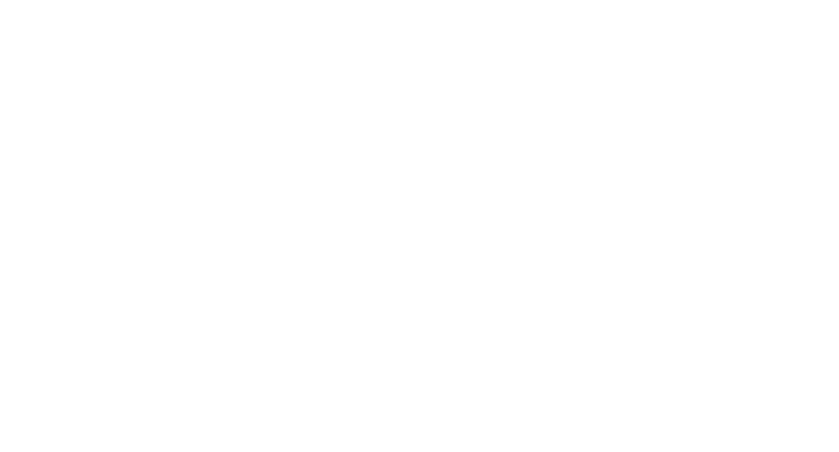
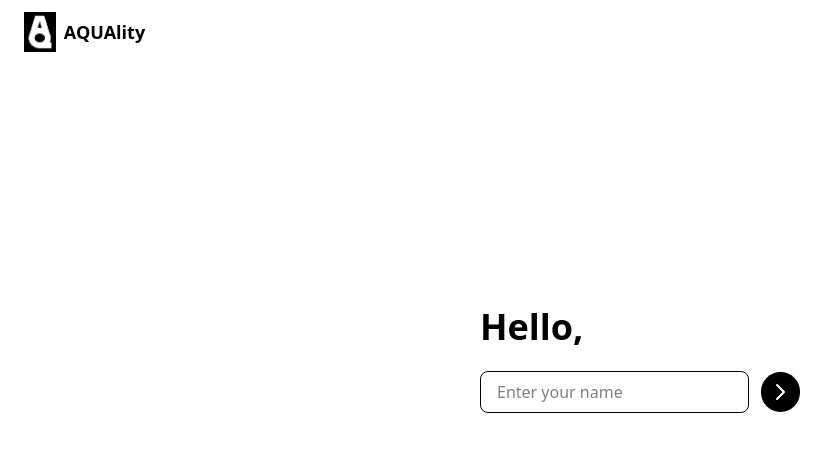
Before and after one commit to Piicharpa/waterStrip, a React (Vite) app in the folder frontend/: page /permission in a window 1280 px wide. Before the commit this address had no page. Shown: the top 452 px of the page, without its empty margins (0-839 px from the left). Built offline with nearby package versions, Linux system fonts and the light colour scheme.

Commit message:
เพิ่มหน้า permission

```diff
--- a/frontend/src/main.tsx
+++ b/frontend/src/main.tsx
@@ -4,6 +4,7 @@ import { BrowserRouter as Router, Route, Routes } from 'react-router-dom';
 import './index.css';
 import FirstPage from './page/firstpage';
 import Pantee from './page/pantee';
+import PermissionPage from './page/permission';
 
 createRoot(document.getElementById('root')!).render(
   <StrictMode>
@@ -11,6 +12,7 @@ createRoot(document.getElementById('root')!).render(
       <Routes>
         <Route path="/" element={<FirstPage />} />
         <Route path="/pantee" element={<Pantee />} />
+        <Route path="/permission" element={<PermissionPage />} />
       </Routes>
     </Router>
   </StrictMode>
--- a/frontend/src/page/firstpage.tsx
+++ b/frontend/src/page/firstpage.tsx
@@ -54,6 +54,7 @@ function FirstPage() {
   const loginPopupRef = useRef<HTMLDivElement>(null);
   const signupPopupRef = useRef<HTMLDivElement>(null);
   const navigate = useNavigate();
+
   useEffect(() => {
     const unsubscribe = onAuthStateChanged(auth, (currentUser) => {
       setUser(currentUser);
@@ -64,6 +65,7 @@ function FirstPage() {
     });
     return () => unsubscribe();
   }, []);
+
   useEffect(() => {
     const handleClick = (e: MouseEvent) => {
       if (!(e.target instanceof Element)) return;
@@ -111,33 +113,37 @@ function FirstPage() {
     setShowLoginPopup(!showLoginPopup);
     setShowSignupPopup(false);
   };
+
   const handleSignupClick = () => {
     setActiveButton("signup");
     setShowSignupPopup(!showSignupPopup);
     setShowLoginPopup(false);
   };
-  const handleNavClick = (nav: string) => {
-    setActiveButton(nav);
-    setShowLoginPopup(false);
-    setShowSignupPopup(false);
-  };
+
   const handleGoogleSignIn = async () => {
     try {
       await signInWithGoogle();
+      // หลังจาก sign in สำเร็จ นำทางไปยังหน้า permission
+      navigate("/permission");
     } catch (error) {
       console.error("Error signing in with Google:", error);
     }
   };
+
   const handleGoogleSignupWithType = async (type: "researcher" | "regular") => {
     setUserType(type);
     try {
       await signInWithGoogle();
+      // หลังจาก sign up สำเร็จ นำทางไปยังหน้า permission
+      navigate("/permission");
+
       // หลังจาก sign in สำเร็จ คุณอาจต้องบันทึกประเภทผู้ใช้ไว้ใน database
       // ตัวอย่าง: saveUserTypeToFirebase(auth.currentUser?.uid, type);
     } catch (error) {
       console.error("Error signing in with Google:", error);
     }
   };
+
   const handleLogout = async () => {
     try {
       await logout();
@@ -145,6 +151,7 @@ function FirstPage() {
       console.error("Error logging out:", error);
     }
   };
+
   return (
     <div
       ref={pageRef}
@@ -164,7 +171,7 @@ function FirstPage() {
               <span className="text-sm">{user.displayName || user.email}</span>
               <button
                 onClick={handleLogout}
-                className="bg-gray-200 hover:bg-gray-300 text-black px-4 py-1 rounded-lg"
+                className="bg-black text-white  px-4 py-1 rounded-lg"
               >
                 Logout
               </button>
@@ -193,7 +200,7 @@ function FirstPage() {
                     </h3>
 
                     <div className="mb-4">
-                      <p className="text-sm text-gray-600 mb-2 text-center">ประเภทผู้ใช้งาน:</p>
+                      <p className="text-sm text-gray-500 mb-2 text-center">User type:</p>
                       <div className="flex gap-4 justify-center mb-3">
                         <label className="flex items-center gap-2 cursor-pointer">
                           <div className={`w-5 h-5 rounded-full border flex items-center justify-center ${
@@ -205,7 +212,7 @@ function FirstPage() {
                               <div className="w-2 h-2 bg-white rounded-full"></div>
                             )}
                           </div>
-                          <span className={`${userType === "researcher" ? "font-medium" : ""}`}>นักวิจัย</span>
+                          <span className={`${userType === "researcher" ? "font-medium" : ""}`}>Researcher</span>
                           <input
                             type="radio"
                             name="userType"
@@ -226,7 +233,7 @@ function FirstPage() {
                               <div className="w-2 h-2 bg-white rounded-full"></div>
                             )}
                           </div>
-                          <span className={`${userType === "regular" ? "font-medium" : ""}`}>บุคคลธรรมดา</span>
+                          <span className={`${userType === "regular" ? "font-medium" : ""}`}>General</span>
                           <input
                             type="radio"
                             name="userType"
--- a/frontend/src/page/pantee.tsx
+++ b/frontend/src/page/pantee.tsx
@@ -149,7 +149,7 @@ function Pantee() {
         <div className="relative">
         <input
   type="text"
-  placeholder="ค้นหาสถานที่..."
+  placeholder="Search"
   className="w-70 h-10 p-3 pr-12 bg-white border border-black rounded-l-md rounded-r-full outline-none focus:ring-0"
 style={{
   borderTopLeftRadius: '4000px',
--- /dev/null
+++ b/frontend/src/page/permission.tsx
@@ -0,0 +1,84 @@
+import { useState } from "react";
+
+export default function PermissionPage() {
+  const [name, setName] = useState("");
+  const [submitted, setSubmitted] = useState(false);
+  const [error, setError] = useState("");
+
+  const handleSubmit = () => {
+    if (!name.trim()) {
+      setError("Please enter your name.");
+      return;
+    }
+    setError("");
+    setSubmitted(true);
+  };
+
+  return (
+    <div className="flex flex-col items-center justify-center min-h-screen p-6 -mt-10 relative overflow-hidden">
+      {/* Logo */}
+      <div className="fixed top-3 left-6 flex items-center gap-2">
+        <img src="/image/logo2.png" alt="Logo" className="h-10" />
+        <span className="text-lg font-bold">AQUAlity</span>
+      </div>
+
+      <div className={`absolute transition-transform duration-500 ${submitted ? "-translate-y-full opacity-0" : "translate-y-0 opacity-100"}`}>
+        <h1 className="text-4xl font-semibold mb-6">Hello,</h1>
+        <div className="relative w-80 flex items-center">
+          <input
+            type="text"
+            placeholder="Enter your name"
+            value={name}
+            onChange={(e) => setName(e.target.value)}
+            className="w-full px-4 py-2 border rounded-lg focus:outline-none focus:ring-0"
+          />
+          <button
+            onClick={handleSubmit}
+            className="w-12 h-10 bg-black hover:bg-white rounded-full flex items-center justify-center text-white hover:text-black ml-3"
+          >
+            <svg
+              xmlns="http://www.w3.org/2000/svg"
+              className="h-6 w-6"
+              fill="none"
+              viewBox="0 0 24 24"
+              stroke="currentColor"
+            >
+              <path
+                strokeLinecap="round"
+                strokeLinejoin="round"
+                strokeWidth={2}
+                d="M9 5l7 7-7 7"
+              />
+            </svg>
+          </button>
+        </div>
+        {error && <p className="text-red-500 text-sm mt-2">{error}</p>}
+      </div>
+      {submitted && (
+        <div className="absolute transition-transform duration-500 opacity-0 animate-slide-up flex flex-col items-center text-center">
+          <p className="text-4xl font-semibold mb-4">Hello, {name}</p>
+          <p className="text-base mt-2">We would like to inform you that</p>
+          <p className="text-base mt-2">All recorded photos and data will be permanently retained, even if removed from the website, to be used for future research.</p>
+          <button className="mt-8 bg-black text-white px-6 py-2 rounded-lg">Accept & Continue</button>
+        </div>
+      )}
+      <style>
+        {`
+          @keyframes slide-up {
+            from {
+              opacity: 0;
+              transform: translateY(100%);
+            }
+            to {
+              opacity: 1;
+              transform: translateY(0);
+            }
+          }
+          .animate-slide-up {
+            animation: slide-up 0.5s ease-out forwards;
+          }
+        `}
+      </style>
+    </div>
+  );
+}
```
